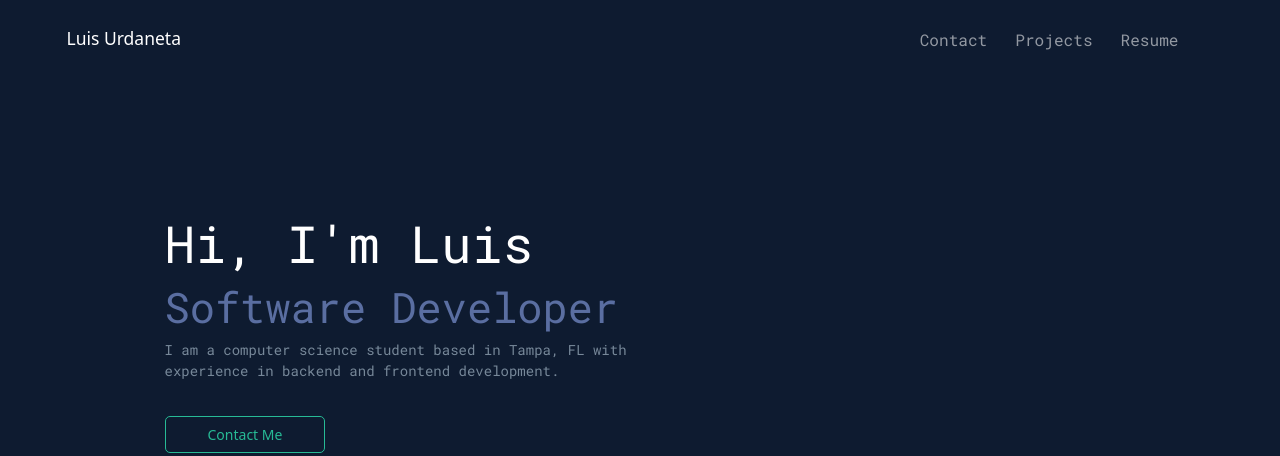
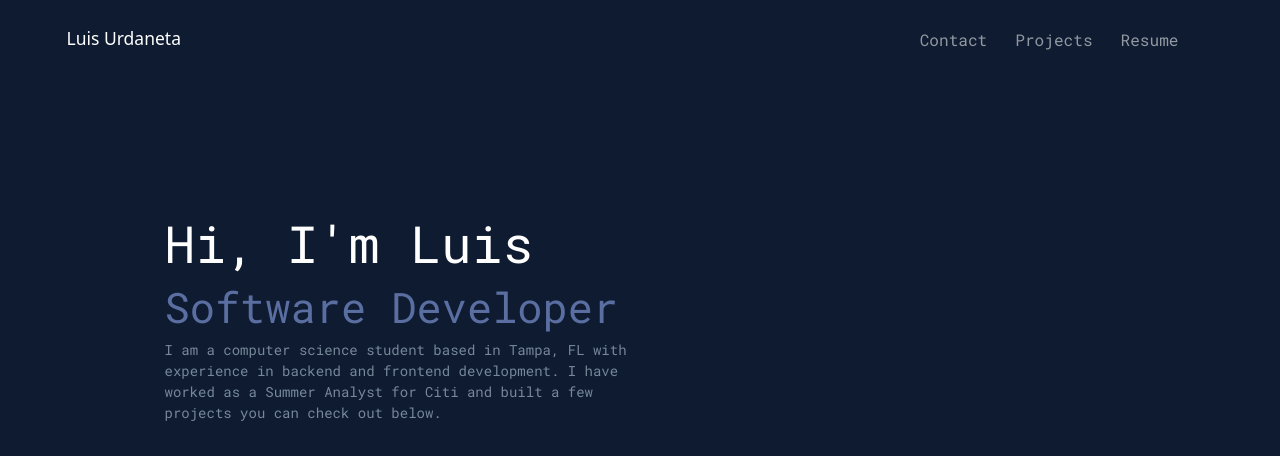
Before and after one commit to luisurdanetaw/Portfolio, a plain HTML site: page index.html in a window 1280 px wide. Shown: the top 456 px of the page. Drawn offline with nearby package versions, Linux system fonts and the light colour scheme; some icons are missing.

```diff
--- a/index.html
+++ b/index.html
@@ -46,7 +46,7 @@
           <section class="text-center text-md-start my-5 py-4 ms-md-5 ps-md-5 ">
             <h1>Hi, I'm Luis</h1>
             <h2>Software Developer</h2>
-            <p class="text-small">I am a computer science student based in Tampa, FL with experience in backend and frontend development. </p>
+            <p class="text-small">I am a computer science student based in Tampa, FL with experience in backend and frontend development. I have worked as a Summer Analyst for Citi and built a few projects you can check out below.</p>
 
             <form action="mailto:luisurdaneta@usf.edu">
               <button type="submit"class="button px-5 py-2 mt-4">Contact Me</button>
```
